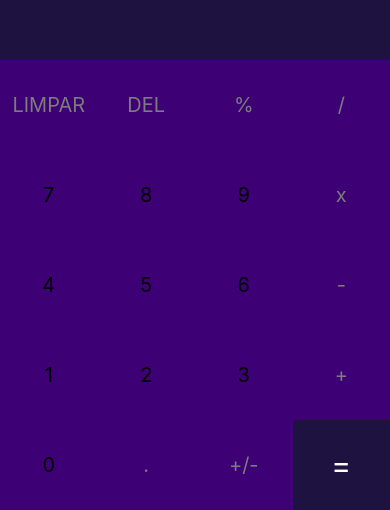
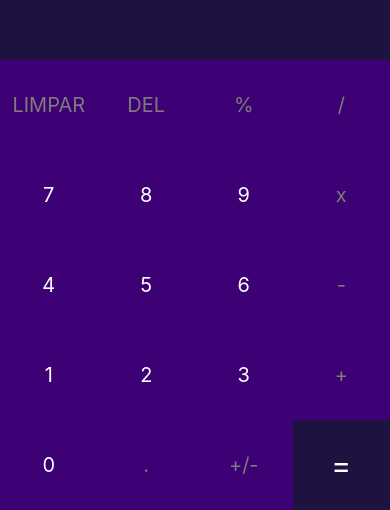
Before and after one commit to f3itosa/senac-uc13-calculadora-atv, a React Native app: screen / in a window 390 px wide. Shown: the part 334-844 px from the top of the page. Built offline with nearby package versions, Linux system fonts and the light colour scheme.

Commit message:
botao +/-

```diff
--- a/App.js
+++ b/App.js
@@ -11,7 +11,7 @@ export default function App() {
 
 
   function calculator(){
-    const splitNumbers = currentNumber.split(' ')
+    const splitNumbers = currentNumber.split(' ');
     const firstNumber = parseFloat(splitNumbers[0])
     const lastNumber = parseFloat(splitNumbers[2])
     const operator = splitNumbers[1]
@@ -44,22 +44,26 @@ export default function App() {
     }
     switch(buttonPressed){
       case 'DEL':
-        setCurrentNumber(currentNumber.substring(0, (currentNumber.length - 2)))
-        return
+        setCurrentNumber(currentNumber.substring(0, (currentNumber.length - 2)));
+        return;
       case 'LIMPAR': // Limpa todo o conteúdo
-        setLastNumber("")
-        setCurrentNumber("")
+        setLastNumber('');
+        setCurrentNumber('');
         return
       case '=':
-        setLastNumber(currentNumber + " = ")
-        calculator()
+        setLastNumber(currentNumber + ' = ')
+        calculator();
         return
       case '+/-':
+        setCurrentNumber(currentNumber * (-1));
         return
     }
 
     setCurrentNumber(currentNumber + buttonPressed)
   }
+  console.log('CurrentNumber: ', currentNumber, 'LastNumber', lastNumber);
+  console.log('Resultado', (30 / 100) * 700);
+
 
 
   return (
@@ -81,7 +85,7 @@ export default function App() {
         </TouchableOpacity>
           : // Mapeamento dos outros botões
           <TouchableOpacity onPress={() => handleInput(button)} key={button} style={styles.button}>
-            <Text style={[styles.textButton, {color: typeof(button) === 'number' ? 'black': '#7c7c7c'}]}>{button}</Text>
+            <Text style={[styles.textButton, {color: typeof(button) === 'number' ? 'white': '#7c7c7c'}]}>{button}</Text>
           </TouchableOpacity>
         )}
       </View>
```
